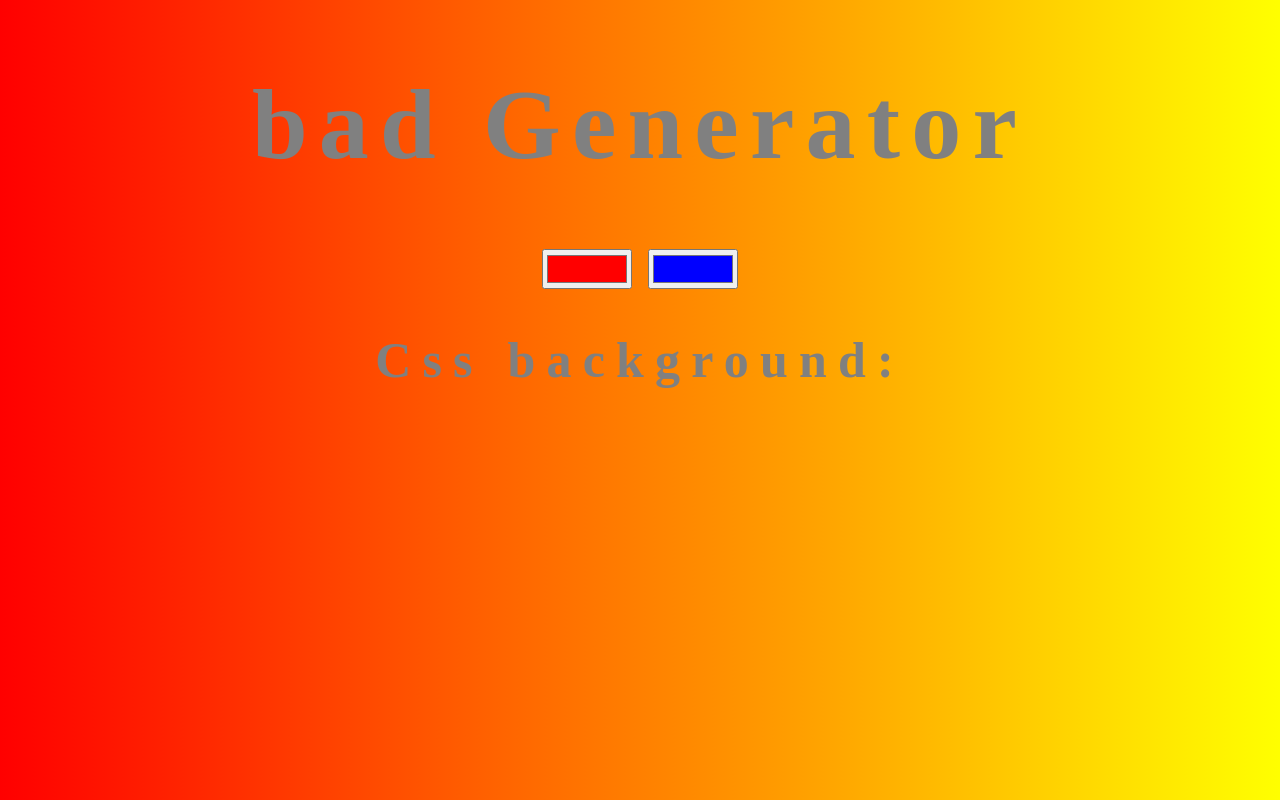
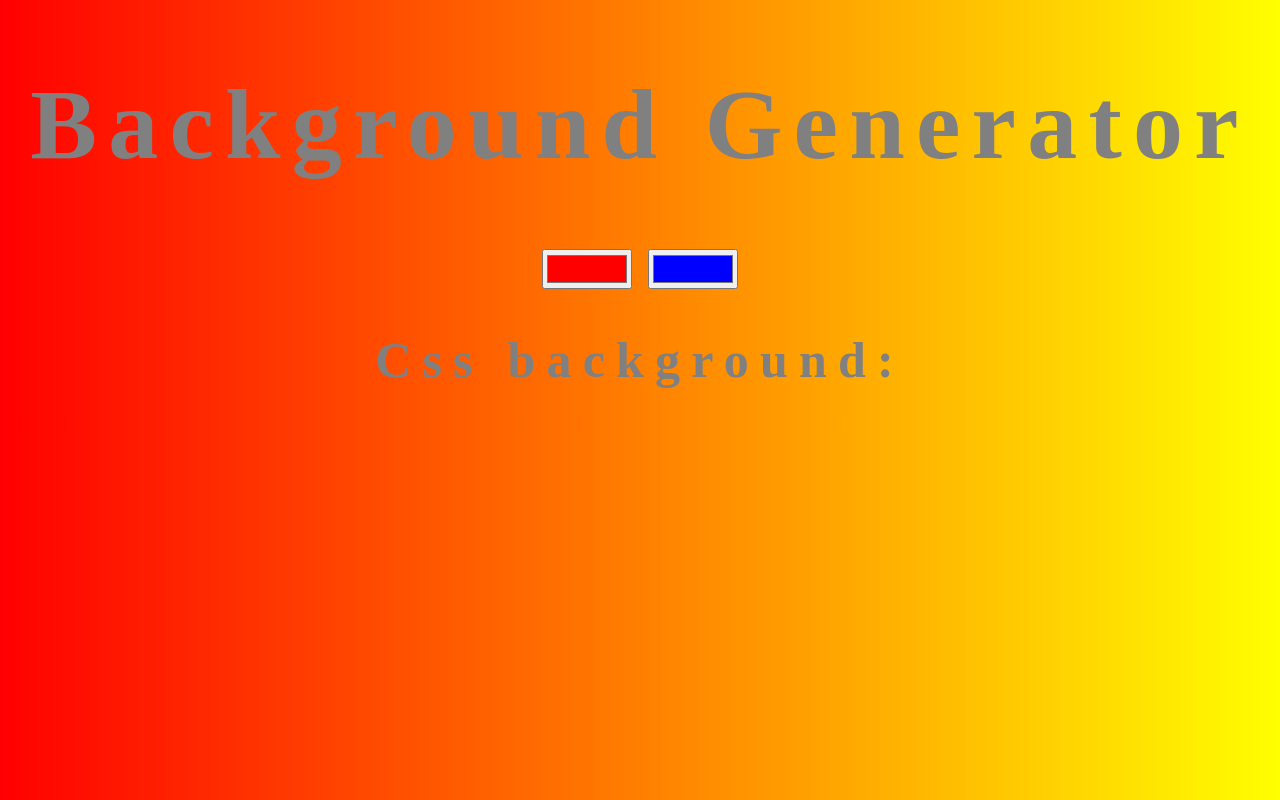
Before and after one commit to jabeena-mehtab/background-generator, a plain HTML site: page index.html in a window 1280 px wide. Drawn offline with Linux system fonts and the light colour scheme.

Commit message:
just testing file

```diff
--- a/index.html
+++ b/index.html
@@ -5,7 +5,7 @@
 </head>
 <link rel="stylesheet" type="text/css" href="style.css">
 <body >
-<h1>bad Generator</h1>
+<h1>Background Generator</h1>
 <input class="color1" type="color" name="color1" value="#ff0000">
 <input class="color2" type="color" name="color2" value="#0000ff">
 <h2>Css background:</h2>
```
